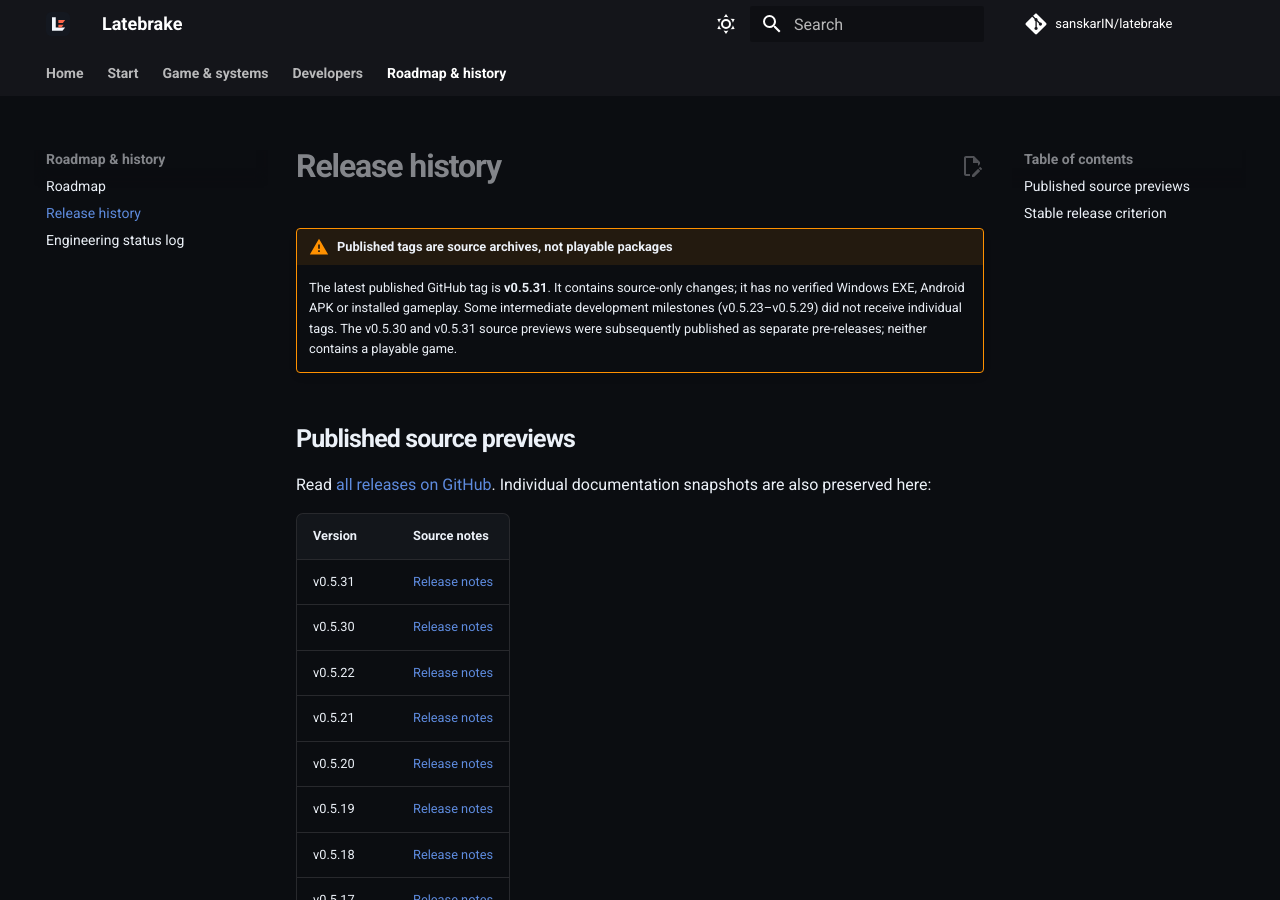
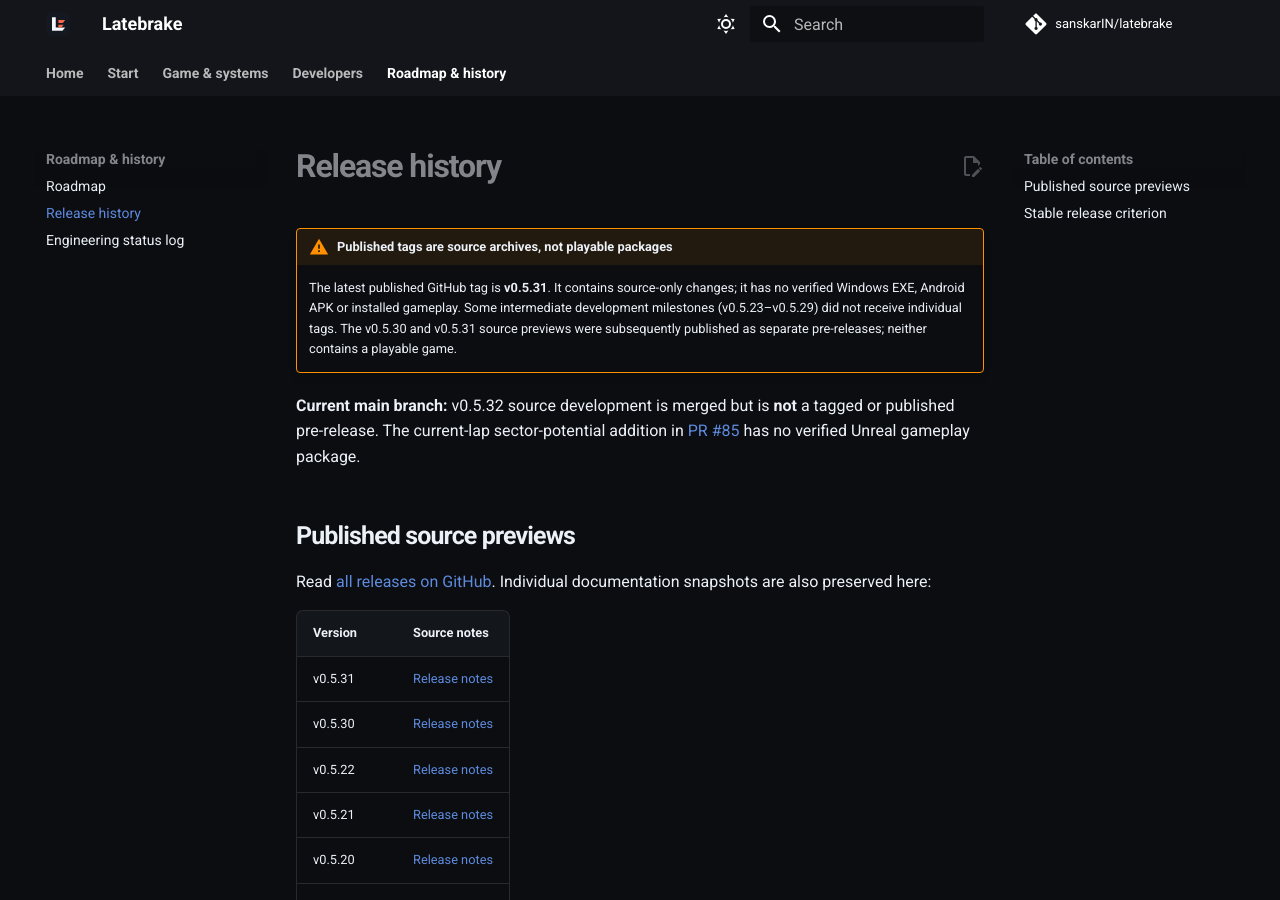
Before and after one commit to sanskarIN/latebrake, an MkDocs documentation site: the page built from docs/release-history.md, in a window 1280 px wide and 900 px high. Built offline with MkDocs 1.6.1 and Material for MkDocs 9.7.7, drawn with Linux system fonts in a browser that asks for light colours; comment, search, counter and statistics services are not loaded.

Commit message:
docs(releases): clarify v0.5.32 source work is not a release

```diff
--- a/docs/release-history.md
+++ b/docs/release-history.md
@@ -2,6 +2,8 @@
 
 !!! warning "Published tags are source archives, not playable packages"
     The latest published GitHub tag is **v0.5.31**. It contains source-only changes; it has no verified Windows EXE, Android APK or installed gameplay. Some intermediate development milestones (v0.5.23–v0.5.29) did not receive individual tags. The v0.5.30 and v0.5.31 source previews were subsequently published as separate pre-releases; neither contains a playable game.
+
+**Current main branch:** v0.5.32 source development is merged but is **not** a tagged or published pre-release. The current-lap sector-potential addition in [PR #85](https://github.com/sanskarIN/latebrake/pull/85) has no verified Unreal gameplay package.
 
 ## Published source previews
 
```
